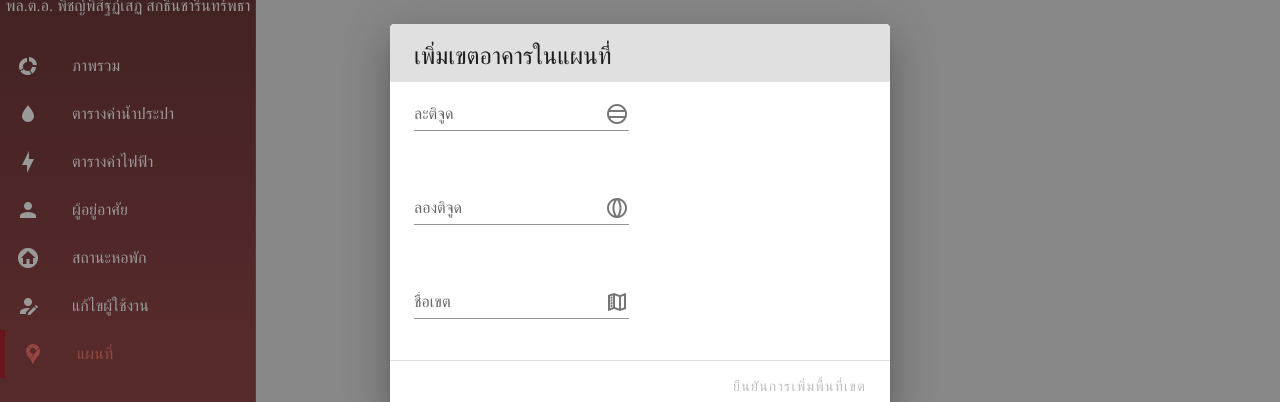
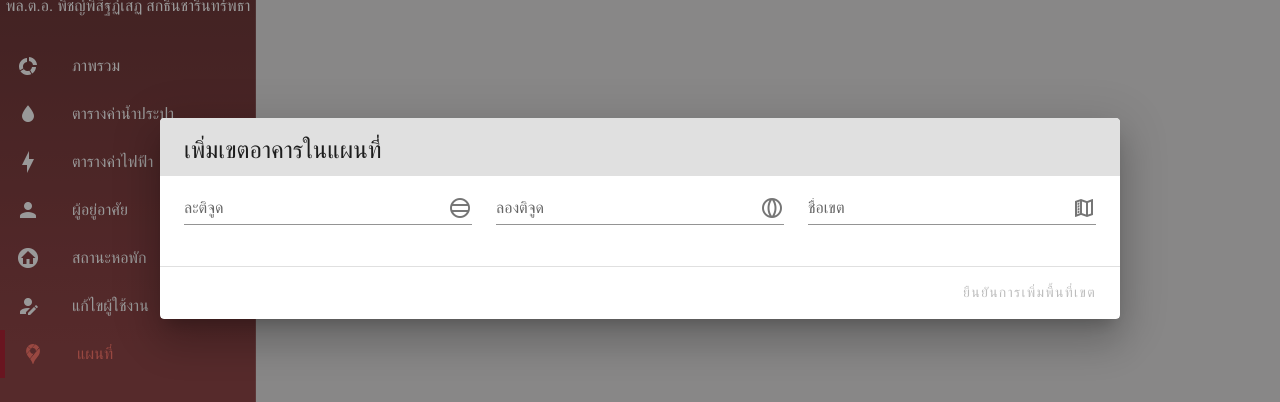
Before and after one commit to eznos/BMS-Back-Office-UI, a Vue app: page /map in a window 1280 px wide. Both pictures are taken after a click on the button "เพิ่มเขตอาคารในแผนที่". Shown: the part 182-584 px from the top of the page. Built offline with nearby package versions, Linux system fonts and the light colour scheme.

Commit message:
- feat(✨): add disable summit button if form not valid

```diff
--- a/src/views/map/Map.vue
+++ b/src/views/map/Map.vue
@@ -8,7 +8,7 @@
           </h2>
         </v-col>
         <v-col>
-          <v-dialog v-model="dialog" width="500">
+          <v-dialog v-model="dialog" width="75%">
             <template v-slot:activator="{ on, attrs }">
               <v-btn color="#092C7A" dark v-bind="attrs" v-on="on">
                 <v-icon> mdi-map-marker-plus </v-icon>
@@ -20,8 +20,8 @@
                 เพิ่มเขตอาคารในแผนที่
               </v-card-title>
               <v-card-text>
-                <v-row>
-                  <v-form ref="form" v-model="valid">
+                <v-form ref="form" v-model="valid">
+                  <v-row>
                     <v-col>
                       <v-text-field
                         v-model="latitude"
@@ -52,13 +52,18 @@
                       >
                       </v-text-field>
                     </v-col>
-                  </v-form>
-                </v-row>
+                  </v-row>
+                </v-form>
               </v-card-text>
               <v-divider></v-divider>
               <v-card-actions>
                 <v-spacer></v-spacer>
-                <v-btn color="primary" :disabled="!valid" text @click="dialog = false">
+                <v-btn
+                  color="primary"
+                  :disabled="!valid"
+                  text
+                  @click="dialog = false"
+                >
                   ยืนยันการเพิ่มพื้นที่เขต
                 </v-btn>
               </v-card-actions>
```
